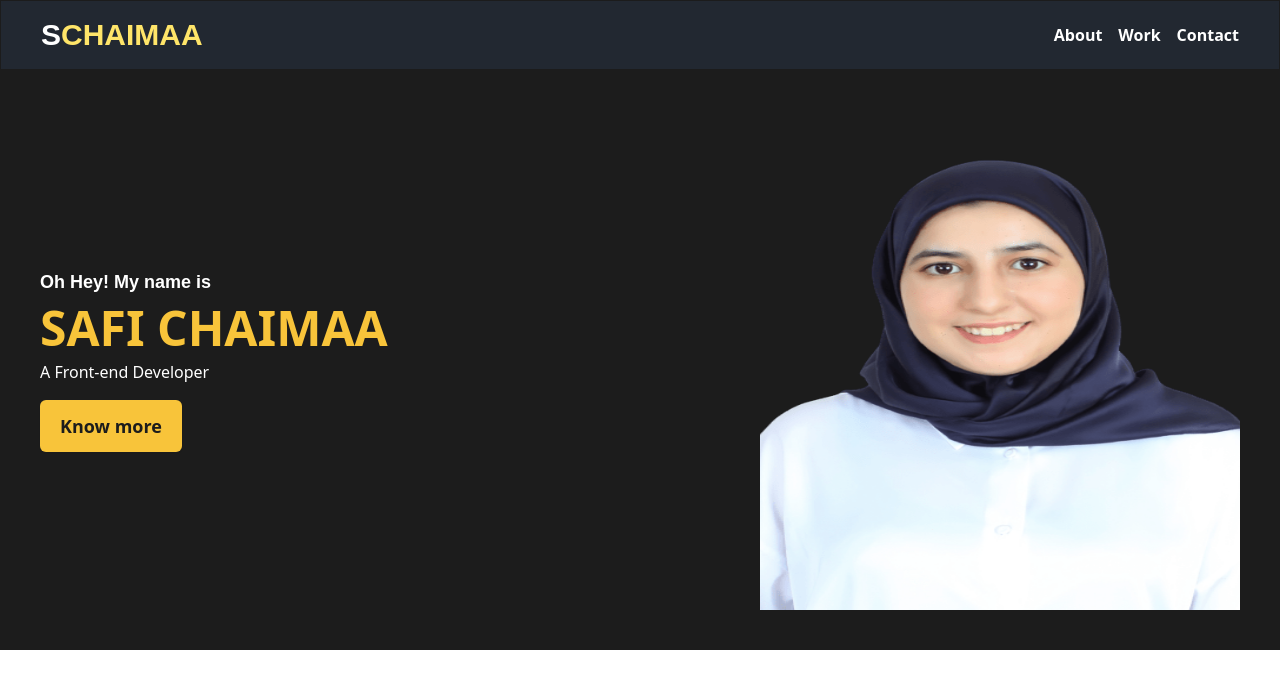
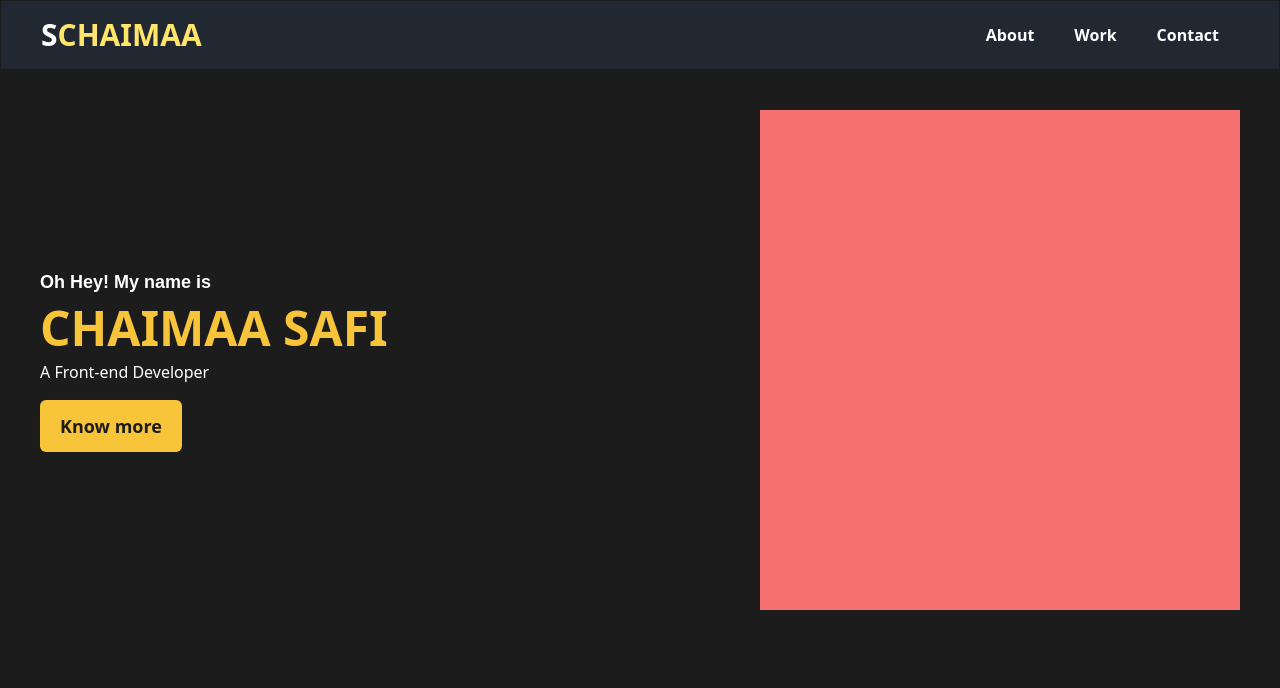
Before and after one commit to ChaimaaSafi/portfolio-v2, a Next.js app: page / in a window 1280 px wide. Shown: the top 688 px of the page. Built offline with nearby package versions, Linux system fonts and the light colour scheme.

Commit message:
feat: add animation to Links + Name text

```diff
--- a/src/components/Home.tsx
+++ b/src/components/Home.tsx
@@ -3,39 +3,69 @@ import Link from "next/link";
 import React from "react";
 import Me from "@/public/assets/me2.png";
 import Button from "./core/Button";
+import { motion } from "framer-motion";
 
 type Props = {};
 
 function Home({}: Props) {
   return (
-    <section className="bg-black-hero flex flex-col pb-10">
+    <section className="bg-black-hero flex flex-col pb-10 h-screen">
       <header className="bg-[#222831] border border-black-hero">
         <nav className="flex items-center justify-between py-4 px-10">
-          <h2 className="text-3xl font-black text-white uppercase">
+          <Link href={"/"} className="text-3xl font-black text-white uppercase">
             S<span className="font-extrabold text-yellow-hero">Chaimaa</span>
-          </h2>
-          <div className="flex items-center space-x-4">
-            <Link href="/about">About</Link>
-            <Link href="/work"> Work</Link>
-            <Link href="/contact">Contact</Link>
-          </div>
+          </Link>
+          <motion.ul className="flex items-center space-x-10 px-5">
+            {["About", "Work", "Contact"].map(
+              (value: string, index: number) => (
+                <Link key={index} href={`/${value}`}>
+                  <motion.li
+                    whileHover={{
+                      scale: 1.3,
+                      originX: 0,
+                      color: "#F8C43A",
+                    }}
+                    transition={{
+                      type: "spring",
+                      stiffness: 300,
+                    }}
+                  >
+                    {value}
+                  </motion.li>
+                </Link>
+              )
+            )}
+          </motion.ul>
         </nav>
       </header>
-      <div className="px-10 mt-10 flex justify-between items-center space-x-2">
+      <motion.div className="px-10 mt-10 flex justify-between items-center space-x-2">
         <div className="flex flex-col text-white">
           <h2 className="text-lg font-semibold">Oh Hey! My name is</h2>
-          <h1 className="text-5xl font-bold my-5 leading-6 uppercase text-yellow-primary">
-            Safi Chaimaa
-          </h1>
+          <motion.h1
+            animate={{ x: [50, 150, 0], opacity: 1, scale: 1 }}
+            transition={{
+              duration: 2,
+              ease: [0.2, 0.2, 0.5, 1],
+            }}
+            initial={{ opacity: 0, scale: 0.5 }}
+            whileHover={{
+              scale: 1.2,
+              boxShadow: "0px 0px 20px rgb(255,255,0)",
+              transition: {
+                duration: 0.5,
+              },
+            }}
+            className="text-5xl font-bold my-5 leading-6 uppercase text-yellow-primary"
+          >
+            Chaimaa Safi
+          </motion.h1>
           <p className="text-base font-medium">A Front-end Developer</p>
           <div className="w-[200px] mt-4">
             <Button type="primary">Know more</Button>
           </div>
         </div>
-        <div className="w-[480px] h-[500px] relative">
-          <Image src={Me} alt={"me"} fill />
-        </div>
-      </div>
+        <div className="w-[480px] h-[500px] bg-red-400"></div>
+      </motion.div>
     </section>
   );
 }
```
